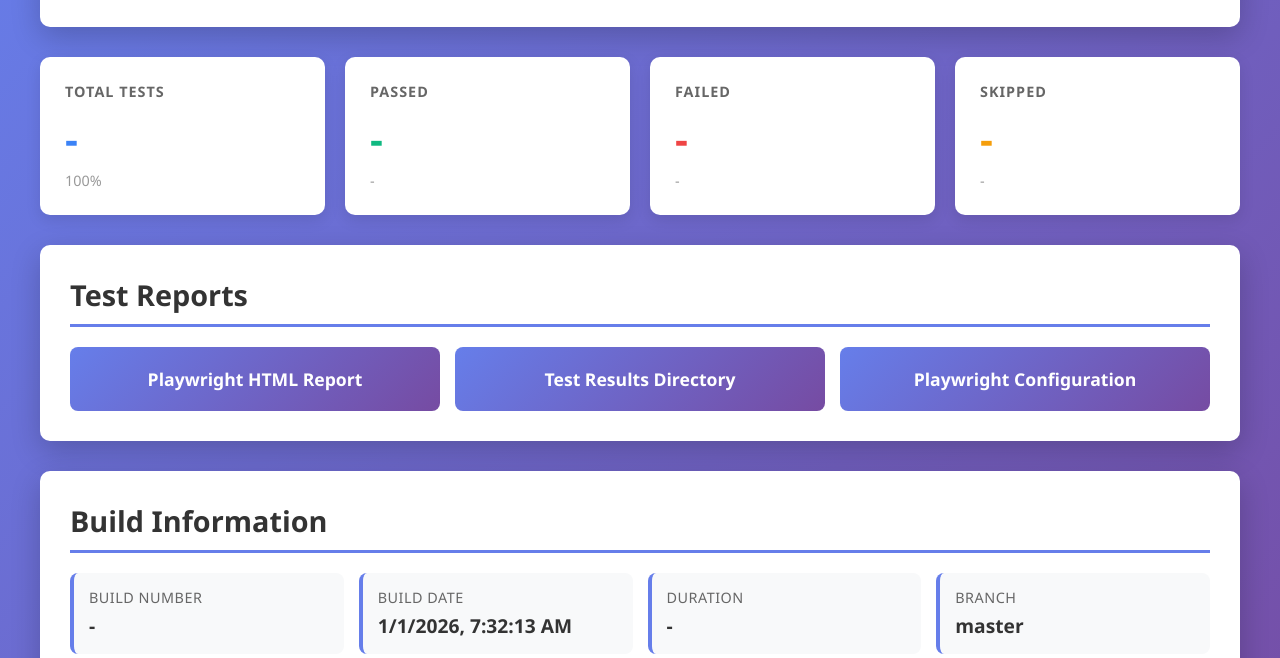
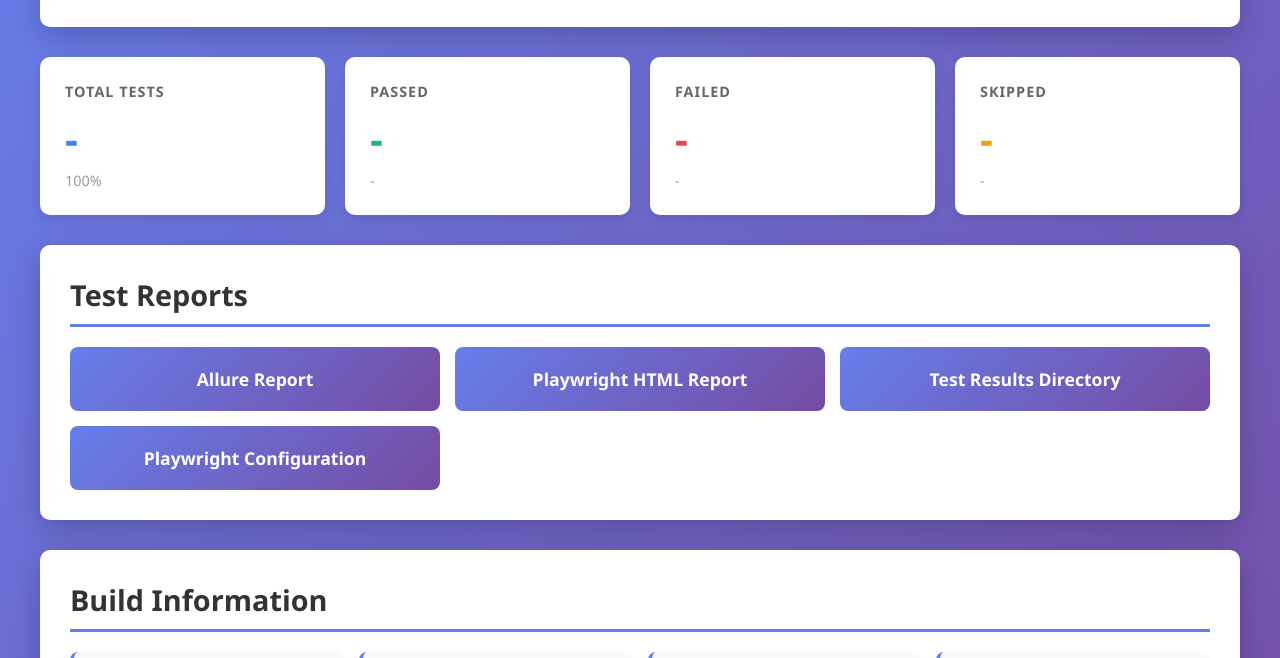
Before and after one commit to awab-tanveer-logicielservice-com/StockLoans-Frontend-Automation, a website: page index.html in a window 1280 px wide. Shown: the part 142-800 px from the top of the page. Drawn offline with Linux system fonts and the light colour scheme; no server answers.

Commit message:
some code added for Reporting

```diff
--- a/index.html
+++ b/index.html
@@ -234,6 +234,9 @@
         <div class="reports-section">
             <h2>Test Reports</h2>
             <div class="report-links">
+                <a href="allure-report/index.html" class="report-link">
+                    Allure Report
+                </a>
                 <a href="playwright-report/index.html" class="report-link">
                     Playwright HTML Report
                 </a>
--- a/package.json
+++ b/package.json
@@ -16,7 +16,10 @@
     "cmd-to-test": "yarn run run-and-test -- --spec cypress/e2e/test.cy.ts",
     "test": "jest",
     "jest": "jest --runInBand",
-    "test:e2e": "playwright test"
+    "test:e2e": "playwright test",
+    "allure:generate": "allure generate allure-results --clean -o allure-report",
+    "allure:open": "allure open allure-report",
+    "allure:serve": "allure serve allure-results"
   },
   "dependencies": {
     "@emotion/react": "^11.13.3",
```
Also changed, not shown: 1 other file.
